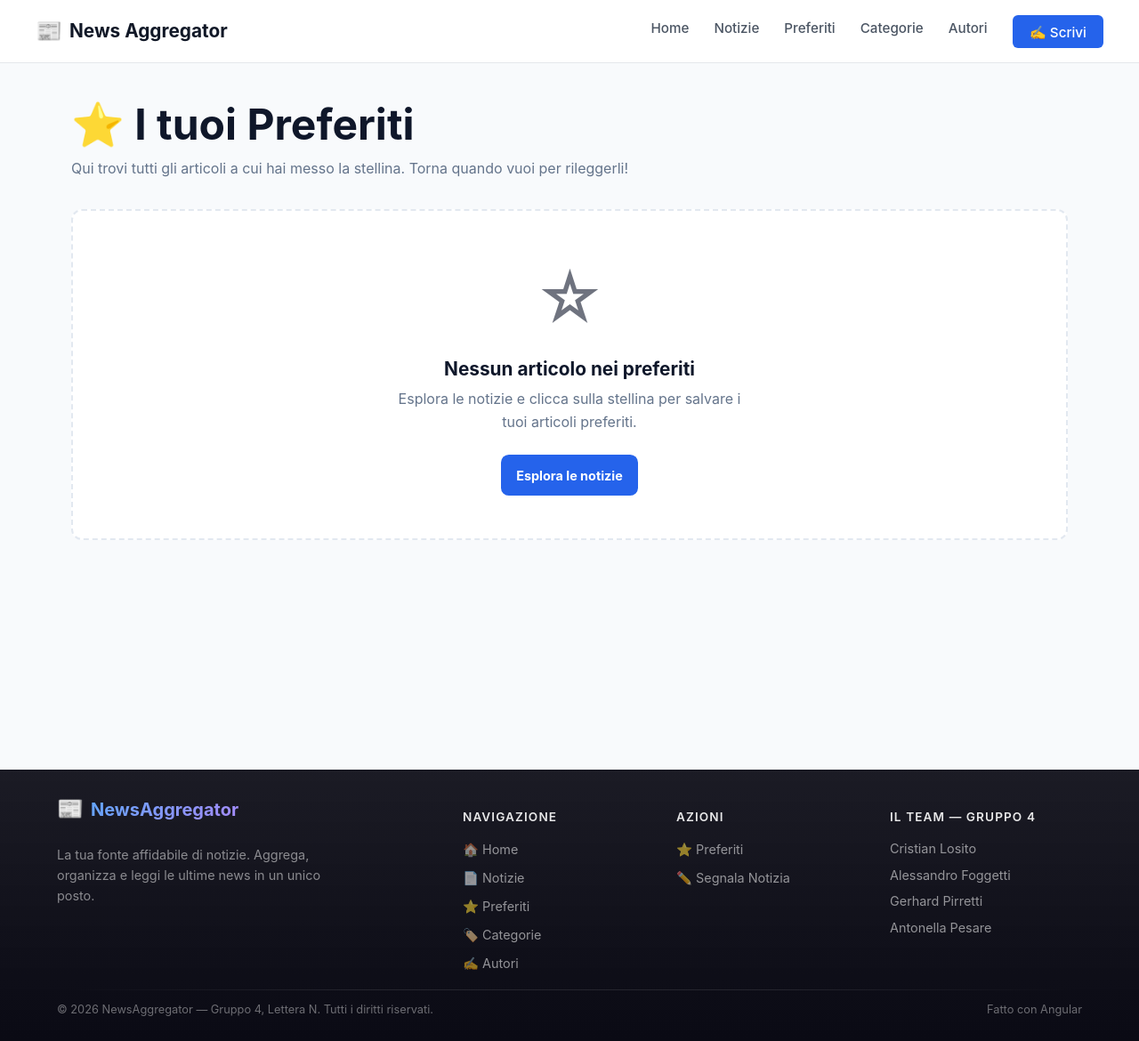
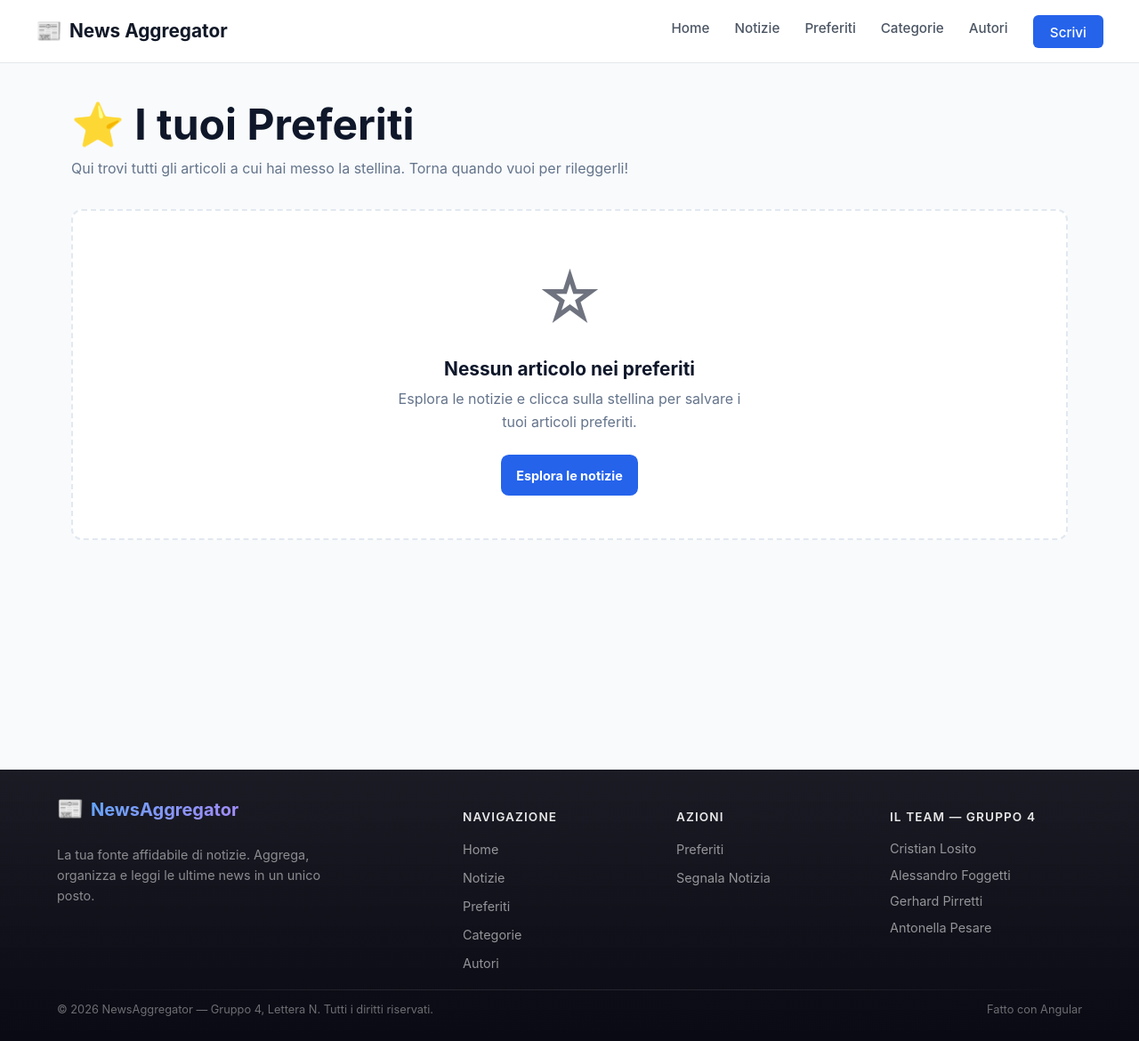
Before and after one commit to gerhard272/news-aggregator, an Angular app: page /preferiti in a window 1280 px wide. Shown: the whole page at 89% size. Built offline with nearby package versions, Linux system fonts and the light colour scheme.

Commit message:
style: rimozione emoji dai menu di navigazione nel footer e nella navbar

```diff
--- a/src/app/component/navbar/navbar.css
+++ b/src/app/component/navbar/navbar.css
@@ -55,6 +55,7 @@ nav a:hover {
 }
 
 .scrivi-btn {
+  text-align: justify;
   color: #ffffff !important;
   background-color: #2563eb;
   border-bottom: none !important;
--- a/src/app/component/navbar/navbar.html
+++ b/src/app/component/navbar/navbar.html
@@ -16,6 +16,6 @@
     <a routerLink="/preferiti">Preferiti</a>
     <a routerLink="/categorie">Categorie</a>
     <a routerLink="/autori">Autori</a>
-    <a routerLink="/scrivi" class="scrivi-btn">✍️ Scrivi</a>
+    <a routerLink="/scrivi" class="scrivi-btn">Scrivi</a>
   </nav>
 </header>
--- a/src/app/component/preferiti/preferiti.html
+++ b/src/app/component/preferiti/preferiti.html
@@ -16,7 +16,7 @@
 
   <!-- Griglia articoli preferiti -->
   @if (preferitiService.preferiti().length > 0) {
-    <div class="news-grid">
+    <div class="grid news-grid">
       @for (articolo of preferitiService.preferiti(); track articolo.id) {
         <app-articolo-card
           [articolo]="articolo"
--- a/src/app/component/shared/footer/footer.html
+++ b/src/app/component/shared/footer/footer.html
@@ -19,11 +19,11 @@
       <div class="footer-nav">
         <h4 class="footer-heading">Navigazione</h4>
         <ul class="footer-links">
-          <li><a routerLink="/">🏠 Home</a></li>
-          <li><a routerLink="/notizie">📄 Notizie</a></li>
-          <li><a routerLink="/preferiti">⭐ Preferiti</a></li>
-          <li><a routerLink="/categorie">🏷️ Categorie</a></li>
-          <li><a routerLink="/autori">✍️ Autori</a></li>
+          <li><a routerLink="/"> Home</a></li>
+          <li><a routerLink="/notizie"> Notizie</a></li>
+          <li><a routerLink="/preferiti"> Preferiti</a></li>
+          <li><a routerLink="/categorie"> Categorie</a></li>
+          <li><a routerLink="/autori"> Autori</a></li>
         </ul>
       </div>
 
@@ -31,8 +31,8 @@
       <div class="footer-nav">
         <h4 class="footer-heading">Azioni</h4>
         <ul class="footer-links">
-          <li><a routerLink="/preferiti">⭐ Preferiti</a></li>
-          <li><a routerLink="/scrivi">✏️ Segnala Notizia</a></li>
+          <li><a routerLink="/preferiti">Preferiti</a></li>
+          <li><a routerLink="/scrivi">Segnala Notizia</a></li>
         </ul>
       </div>
 
```
Also changed, not shown: src/app/component/preferiti/preferiti.css (+11 -2 lines).
